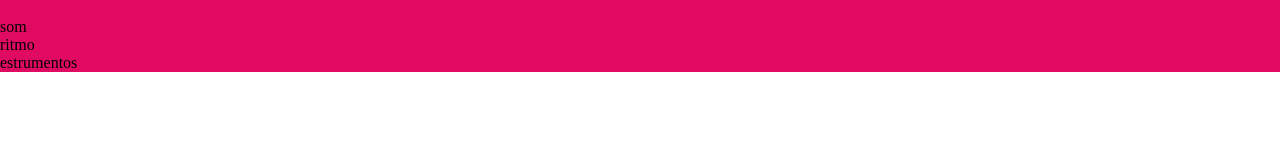
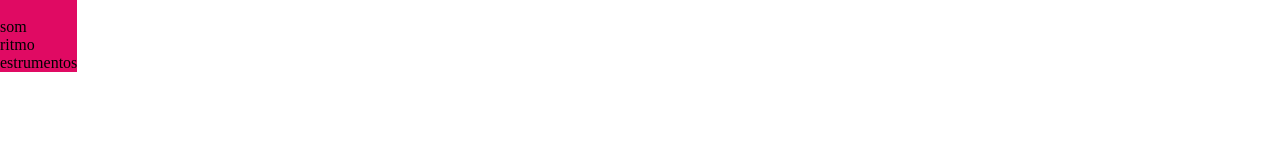
Before and after one commit to ortizsantos/siteteste, a plain HTML site: page index.html in a window 1280 px wide. Drawn offline with Linux system fonts and the light colour scheme.

Commit message:
centralizando

```diff
--- a/style.css
+++ b/style.css
@@ -4,8 +4,10 @@
 }
 
 .cabeçalho{
-    background-color: rgb(224, 10, 99);
+background-color: rgb(224, 10, 99);
     color: black;
+    align-content:center ;
+    display: inline-block;
 }
 .foto{ width: 10%;
 }
```
